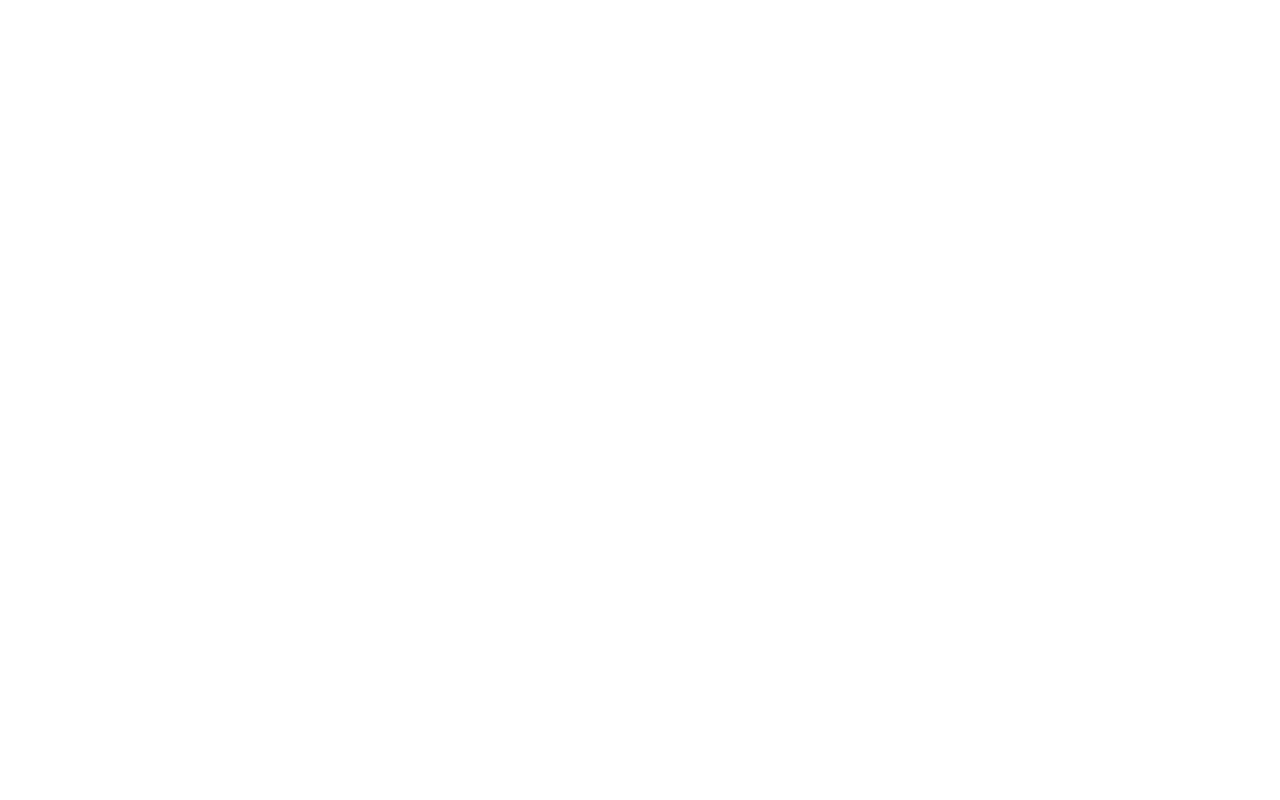
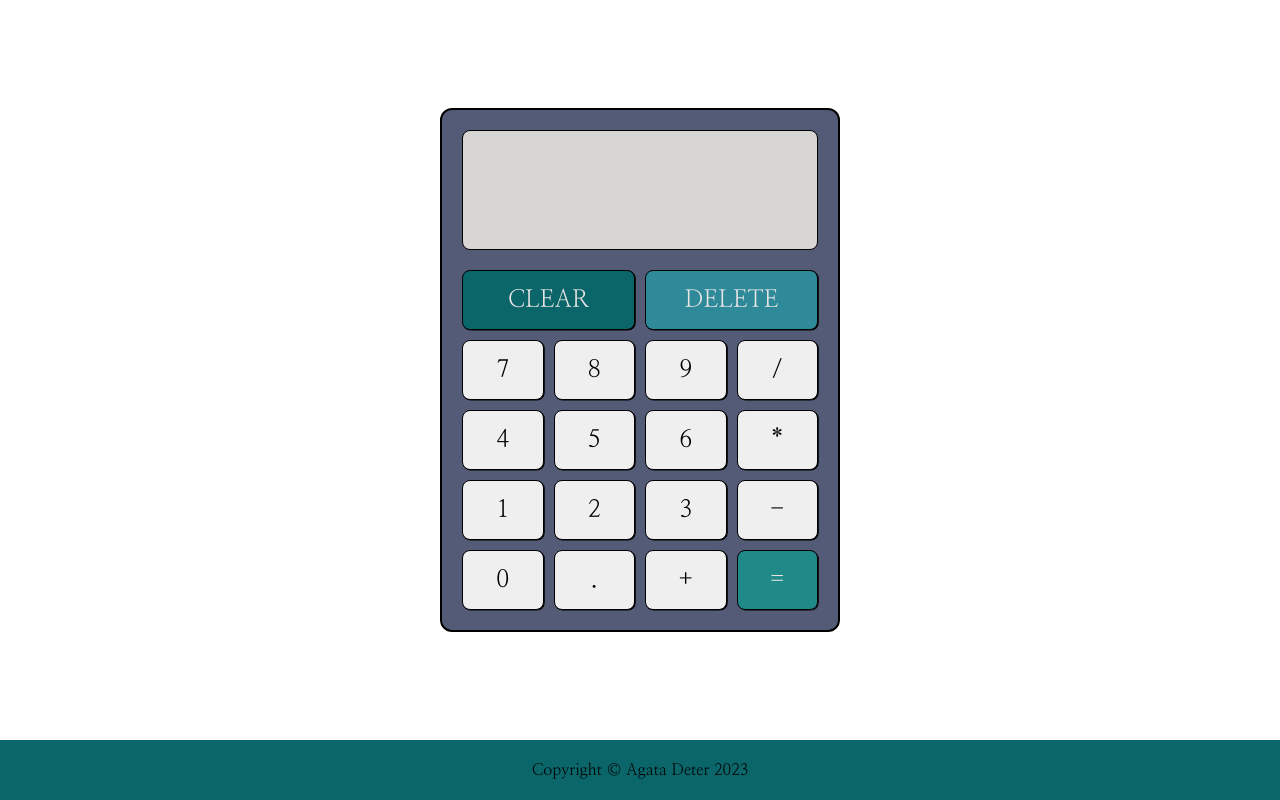
Before and after one commit to Agata10/calculator, a plain HTML site: page index.html in a window 1280 px wide. Drawn offline with Linux system fonts and the light colour scheme.

Commit message:
Add style to the webpage

```diff
--- a/index.html
+++ b/index.html
@@ -3,9 +3,47 @@
 <head>
     <meta charset="UTF-8">
     <meta name="viewport" content="width=device-width, initial-scale=1.0">
+    <link rel="stylesheet" href="style.css">
+    <script src="javascript.js" defer></script>
+    <link href="https://fonts.googleapis.com/css2?family=Nanum+Myeongjo&display=swap" rel="stylesheet">
     <title>Document</title>
 </head>
 <body>
-    <script src="javascript.js"></script>
+    <div class = "container">
+        <div class="calculator">
+            <div class="grid-container">
+                <div class="display-result">
+                    <div class="display-input">
+                    <div class="display-operation"></div>
+                    </div>
+                </div>
+                <button class="span-2" id="clear">CLEAR</button>
+                <button class="span-2" id="backspace">DELETE</button>
+
+                <button class="button">7</button>
+                <button class="button">8</button>
+                <button class="button">9</button>
+                <button class="button">/</button>
+
+                <button class="button">4</button>
+                <button class="button">5</button>
+                <button class="button">6</button>
+                <button class="button">*</button>
+
+                <button class="button">1</button>
+                <button class="button">2</button>
+                <button class="button">3</button>
+                <button class="button">-</button>
+
+                <button class="button">0</button>
+                <button class="button">.</button>
+                <button class="button">+</button>
+                <button class="button equal">=</button>
+            </div>
+        </div>
+    </div>
+    <footer>
+        <p>Copyright &copy Agata Deter 2023</p>
+    </footer>
 </body>
 </html>
--- a/style.css
+++ b/style.css
@@ -0,0 +1,90 @@
+* {
+    margin: 0;
+    padding: 0;
+    box-sizing: border-box;
+}
+
+body {
+    display: flex;
+    flex-direction: column;
+    height: 100vh;
+}
+
+footer {
+    display: flex;
+    justify-content: center;
+    align-items: center;
+    margin-top: auto;
+    height: 60px;
+    background-color: #0B666A;
+}
+
+body, footer, button {
+    font-family: "Nanum Myeongjo";
+}
+
+.container {
+    height: calc(100vh - 60px);
+    min-height: 400px;
+    display: flex;
+    align-items: center;
+    justify-content: center;
+}
+
+.calculator {
+    width: 400px;
+    border: 2px solid black;
+    border-radius: 12px;
+    padding: 20px;
+    background-color: #545B77;
+    color: beige;
+}
+
+.display-result {
+    height: 120px;
+    margin-bottom: 10px;
+    grid-column: span 4;
+    border-radius: 8px;
+    background-color: rgb(216, 213, 213);
+    border: 0.5px solid black;
+}
+
+.grid-container {
+    display: grid;
+    grid-template-columns: repeat(4, 1fr);
+    gap: 10px;
+}
+
+.span-2 {
+   grid-column: span 2;
+}
+
+button {
+    height: 60px;
+    font-size: 24px;
+    border: 0.5px solid black;
+    box-shadow: 0.8px 0.6px 0.5px black;
+    border-radius: 8px;
+}
+
+.equal {
+    background-color: #1c8d89f1;
+}
+
+#clear {
+    background-color: #0B666A;
+}
+
+#backspace {
+    background-color: #2E8A99;
+}
+
+.equal,
+#clear,
+#backspace {
+    color: rgb(235, 230, 230);
+}
+
+button:hover {
+   opacity: 0.8;
+}
```
